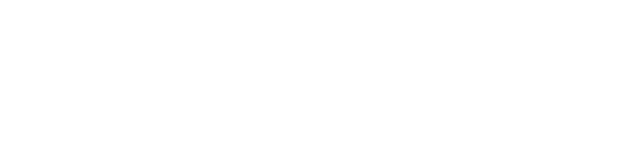
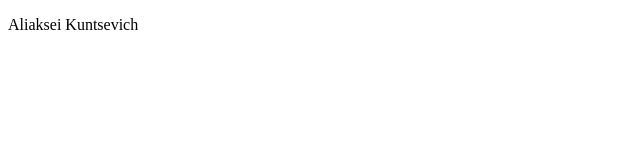
Before and after one commit to woodcutter0626/rsschool-cv, a plain HTML site: page index.html in a window 1280 px wide. Shown: the whole page, without its empty margins (0-640 px from the left). Drawn offline with Linux system fonts and the light colour scheme.

Commit message:
docs:update index.html

```diff
--- a/index.html
+++ b/index.html
@@ -7,5 +7,6 @@
 <title>Document</title>
 </head>
 <body>
+<p>Aliaksei Kuntsevich</p>
 </body>
 </html>
```
